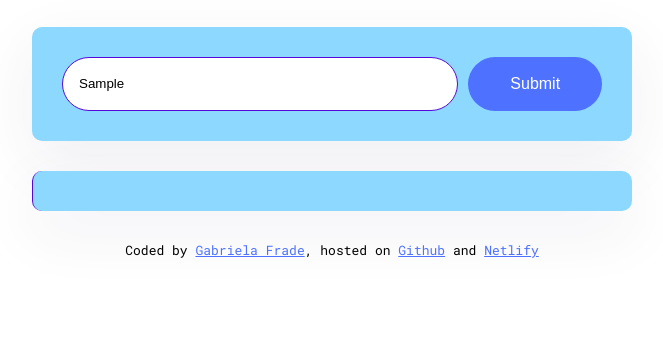
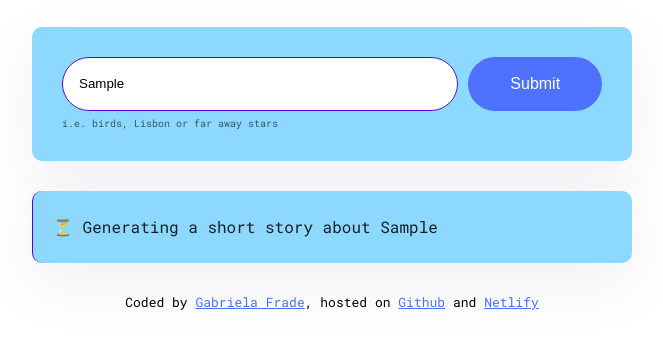
Before and after one commit to gabrielafrade/short-stories-generator, a plain HTML site: page index.html in a window 1280 px wide. Both pictures are taken after typing "Sample" into the empty fields and a click on the input "Submit". Shown: the part 157-506 px from the top of the page, without its empty margins (308-971 px from the left). Drawn offline with nearby package versions, Linux system fonts and the light colour scheme; no server answers.

Commit message:
updated js and css by improving user experience

```diff
--- a/index.html
+++ b/index.html
@@ -20,6 +20,7 @@
         <h1>AI Short-Stories Generator</h1>
       </header>
       <main>
+        <div class="form-container">
           <form id="short-story-generator-form" action="">
             <input
               type="text"
@@ -31,7 +32,9 @@
             />
             <input type="submit" value="Submit" class="submit-button" />
           </form>
-        <div class="short-story" id="short-story"></div>
+          <div class="hint">i.e. birds, Lisbon or far away stars</div>
+        </div>
+        <div class="short-story hidden" id="short-story"></div>
       </main>
       <footer>
         Coded by
--- a/src/index.js
+++ b/src/index.js
@@ -16,8 +16,15 @@ function generateShortStory(event) {
   let context =
     "You are a short-story writer that gets it's inspiration in sci-fi and surrealism. Your mission is to generate a really short-story, maximum 5 lines. Make sure to follow user instructions.";
   let apiUrl = `https://api.shecodes.io/ai/v1/generate?prompt=${prompt}&context=${context}&key=${apiKey}`;
+
+  let shortStoryElement = document.querySelector("#short-story");
+  shortStoryElement.classList.remove("hidden");
+  shortStoryElement.innerHTML = `<div class=generating>⏳ Generating a short story about ${instructionsInput.value} </div>`;
+
   axios.get(apiUrl).then(displayShortStory);
 }
 
-let shortStoryElement = document.querySelector("#short-story-generator-form");
-shortStoryElement.addEventListener("submit", generateShortStory);
+let shortStoryFormElement = document.querySelector(
+  "#short-story-generator-form"
+);
+shortStoryFormElement.addEventListener("submit", generateShortStory);
--- a/src/style.css
+++ b/src/style.css
@@ -26,13 +26,23 @@ h1 {
   color: #5409da;
 }
 
-form {
+.form-container {
   padding: 30px;
   background-color: #8dd8ff;
   border-radius: 10px;
-  display: flex;
   box-shadow: 0 20px 60px rgba(65, 50, 100, 0.08);
   margin-bottom: 30px;
+}
+
+form {
+  display: flex;
+}
+
+.hint {
+  margin-top: 5px;
+  line-height: 1.5;
+  font-size: 10px;
+  opacity: 0.6;
 }
 
 .instructions {
@@ -64,6 +74,19 @@ form {
   border-radius: 10px;
 }
 
+.hidden {
+  display: none;
+}
+
+.generating {
+  animation: blinker 1.7s cubic-bezier(0.5, 0, 1, 1) infinite alternate;
+}
+@keyframes blinker {
+  to {
+    opacity: 0;
+  }
+}
+
 footer {
   margin-top: 30px;
   font-size: 13px;
```
Lines whose indentation alone changed are shown as unchanged.
